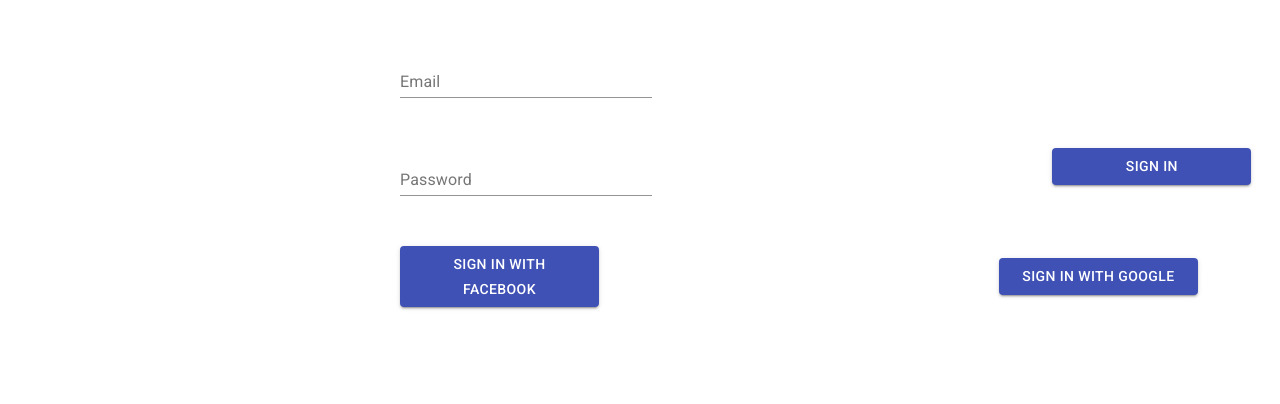
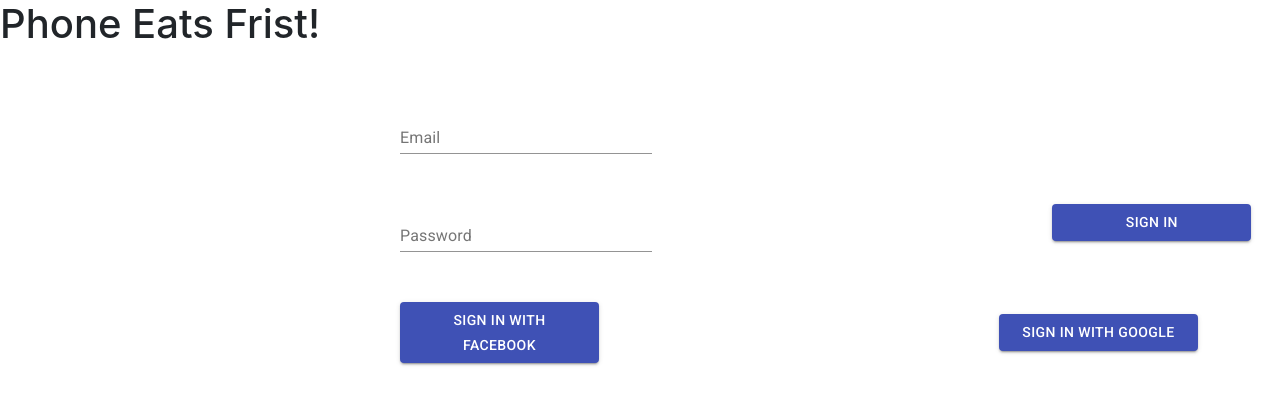
Before and after one commit to AnjaliKevadiya/phone-eats-first, a React (Create React App) app in the folder client/: page /signin in a window 1280 px wide. Shown: the top 404 px of the page. Built offline with nearby package versions, Linux system fonts and the light colour scheme.

Commit message:
added header to sign in page

```diff
--- a/client/src/Components/SignInForm/index.js
+++ b/client/src/Components/SignInForm/index.js
@@ -20,6 +20,7 @@ export default function BasicTextFields() {
 
   return (
       <div>
+        <h1>Phone Eats Frist!</h1>
     <form className={classes.root} noValidate autoComplete="off">
       <TextField id="standard-basic" label="Email" />
       <TextField
```
